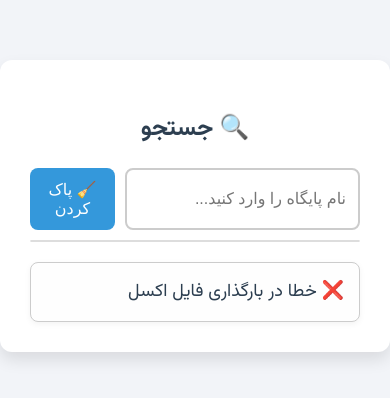
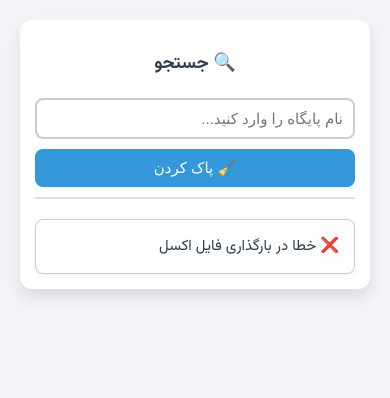
Before and after one commit to rezaas7/list, a plain HTML site: page index.html in a window 390 px wide. Drawn offline with Linux system fonts and the light colour scheme; no server answers.

Commit message:
Update style.css

```diff
--- a/style.css
+++ b/style.css
@@ -1,4 +1,8 @@
 @import url('https://fonts.googleapis.com/css2?family=Vazirmatn:wght@400;700&display=swap');
+
+* {
+  box-sizing: border-box;
+}
 
 body {
   font-family: 'Vazirmatn', sans-serif;
@@ -10,9 +14,9 @@ body {
 
 .container {
   max-width: 600px;
-  margin: 60px auto;
+  margin: 40px auto;
   background: #fff;
-  padding: 30px;
+  padding: 20px;
   border-radius: 12px;
   box-shadow: 0 8px 16px rgba(0,0,0,0.1);
 }
@@ -21,16 +25,18 @@ h2 {
   text-align: center;
   color: #2c3e50;
   margin-bottom: 20px;
+  font-size: 20px;
 }
 
 .search-box {
   display: flex;
+  flex-direction: column;
   gap: 10px;
   margin-bottom: 10px;
 }
 
 input {
-  flex: 1;
+  width: 100%;
   padding: 12px;
   font-size: 16px;
   border: 2px solid #ccc;
@@ -44,7 +50,7 @@ input:focus {
 }
 
 button {
-  padding: 12px 16px;
+  padding: 12px;
   font-size: 16px;
   background-color: #3498db;
   color: white;
@@ -86,7 +92,27 @@ li:hover {
   background: #fefefe;
   border: 1px solid #ccc;
   border-radius: 8px;
-  font-size: 18px;
+  font-size: 16px;
   color: #2c3e50;
   box-shadow: 0 2px 6px rgba(0,0,0,0.05);
 }
+
+@media (max-width: 480px) {
+  .container {
+    margin: 20px;
+    padding: 15px;
+  }
+
+  h2 {
+    font-size: 18px;
+  }
+
+  input, button {
+    font-size: 15px;
+    padding: 10px;
+  }
+
+  #statusBox {
+    font-size: 15px;
+  }
+}
```
